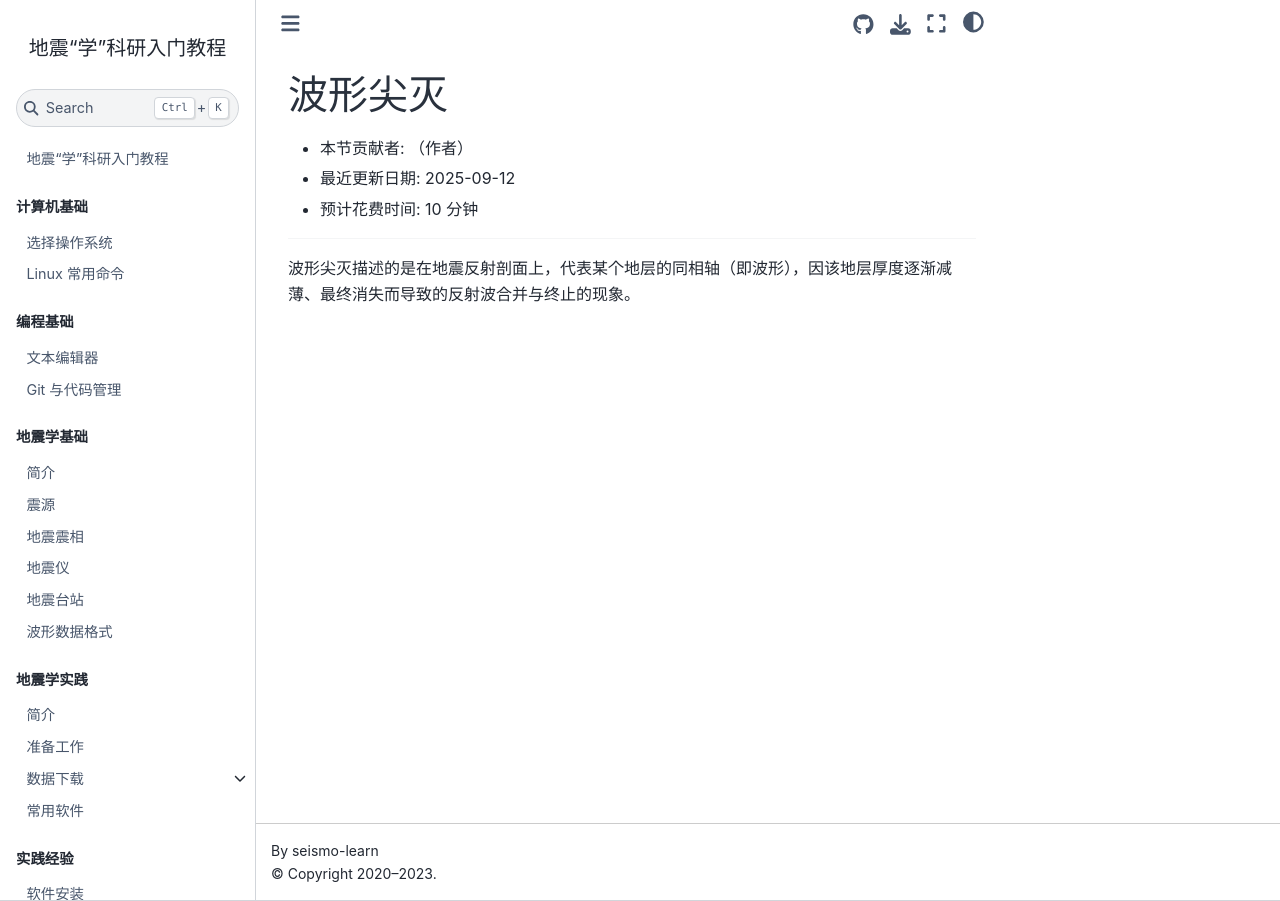
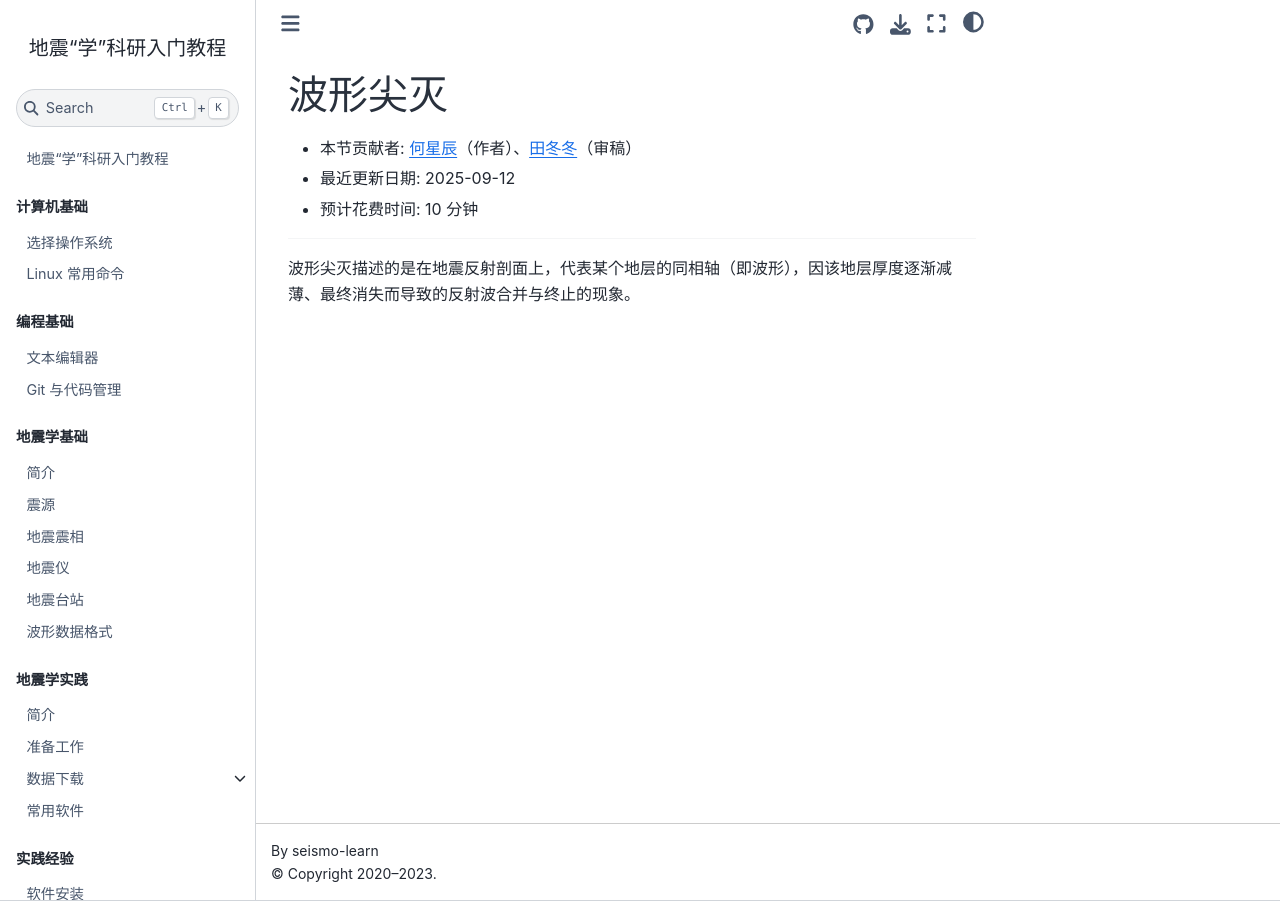
Before and after one commit to seismo-learn/seismology101, a Jupyter Book: the page built from source/exercises/taper.md, in a window 1280 px wide. Built offline with Jupyter Book 1.0.4 settings and Sphinx 7.4.7 and the Sphinx Book theme 1.1.4, drawn with Linux system fonts in a browser that asks for light colours; pages that are not in the unit, such as notebooks, are missing from menus.

Commit message:
git commit -m "little fix"

```diff
--- a/source/exercises/taper.md
+++ b/source/exercises/taper.md
@@ -13,7 +13,7 @@ kernelspec:
 
 # 波形尖灭
 
-- 本节贡献者: {{何星辰}}（作者）
+- 本节贡献者: [何星辰](https://github.com/Chuan1937)（作者）、[田冬冬](https://me.seisman.info/)（审稿）
 - 最近更新日期: 2025-09-12
 - 预计花费时间: 10 分钟
 
```
